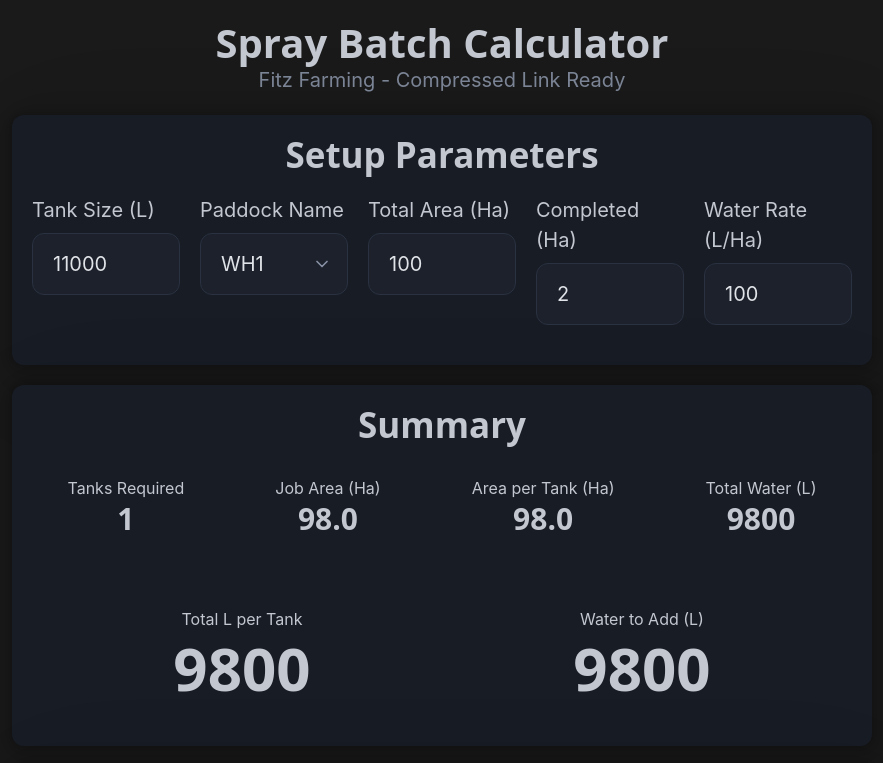
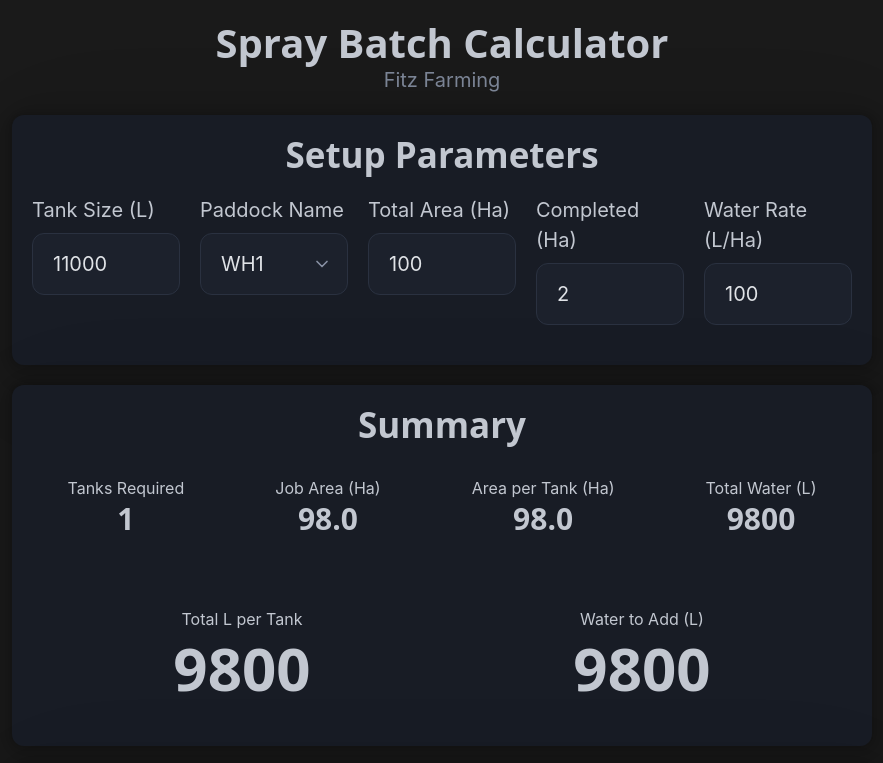
Before and after one commit to drew-pfitzner/spray-calc, a plain HTML site: page index.html in a window 1280 px wide. Shown: the top 763 px of the page, without its empty margins (198-1081 px from the left). Drawn offline with nearby package versions, Linux system fonts and the light colour scheme.

```diff
--- a/index.html
+++ b/index.html
@@ -181,7 +181,7 @@
     <main class="container">
         <hgroup>
             <h1>Spray Batch Calculator</h1>
-            <p class="text-center">Fitz Farming - Compressed Link Ready</p>
+            <p class="text-center">Fitz Farming</p>
         </hgroup>
 
         <!-- Setup Card -->
```
